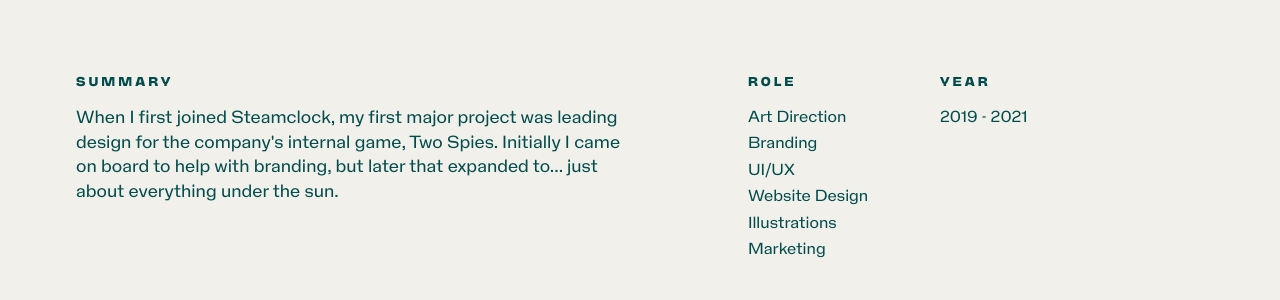
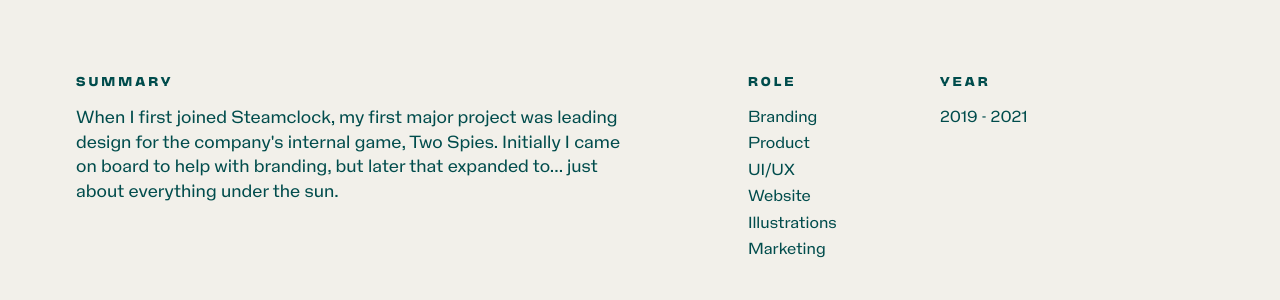
Before and after one commit to ehyleong/ehyleong.github.io, a Jekyll site: the page built from _work/4-spies.html, in a window 1280 px wide and 900 px high, scrolled down 809 px. Shown: the part 149-449 px from the top of the window. Built offline with Jekyll 4.4.1, drawn with Linux system fonts in a browser that asks for light colours; comment, search, counter and statistics services are not loaded.

Commit message:
Thumbnail changes

```diff
--- a/_data/projects.yml
+++ b/_data/projects.yml
@@ -2,7 +2,7 @@
   name: Should You Build a Mobile App?
   url: work/should-you-build-a-mobile-app
   client: Steamclock Software
-  role: Website Design, Illustration, Animation
+  role: Website, Illustration, Animation
   summary: A tongue-in-cheek microsite for curious clients.
   img: ../img/thumbnails/sybama.webp
 
@@ -26,6 +26,6 @@
   name: Two Spies
   url: work/two-spies
   client: Steamclock Software
-  role: Art Direction & Branding, UI/UX, Website Design, Illustration, Marketing
+  role: Branding, Product, UI/UX, Website, Illustration, Marketing
   summary: A turn-based spy strategy game for iOS.
   img: ../img/thumbnails/spies.webp
--- a/_includes/thumbnails.html
+++ b/_includes/thumbnails.html
@@ -14,13 +14,13 @@
         <img src="{{ project[1].img }}" alt="{{ project[1].name | strip_html }}" class="thumbnail-image">
         <div class="thumbnail-overlay">
           <div class="thumbnail-title">
-            <h5>{{ project[1].client }}</h5>
+            <h5>{{ project[1].role }}</h5>
             <h3 class="top-text-spacer-half">{{ project[1].name }}</h3>
 
           </div>
           <div class="thumbnail-subtitle">
             <p class="summary large">{{ project[1].summary }}</p>
-            <h5>{{ project[1].role }}</h5>
+            <!--<h5>{{ project[1].role }}</h5>-->
           </div>
         </div>
     </div>
--- a/_work/4-spies.html
+++ b/_work/4-spies.html
@@ -6,7 +6,7 @@
 wip: true
 year: 2019 - 2021
 client: Steamclock Software
-role: <li>Art Direction</li><li>Branding</li><li>UI/UX</li><li>Website Design</li><li>Illustrations</li><li>Marketing</li>
+role: <li>Branding</li><li>Product</li><li>UI/UX</li><li>Website</li><li>Illustrations</li><li>Marketing</li>
 hero:
 - desktop: '/img/work/two-spies/twospies-hero.png'
   mobile: '/img/work/two-spies/twospies-hero-mobile.png'
```
